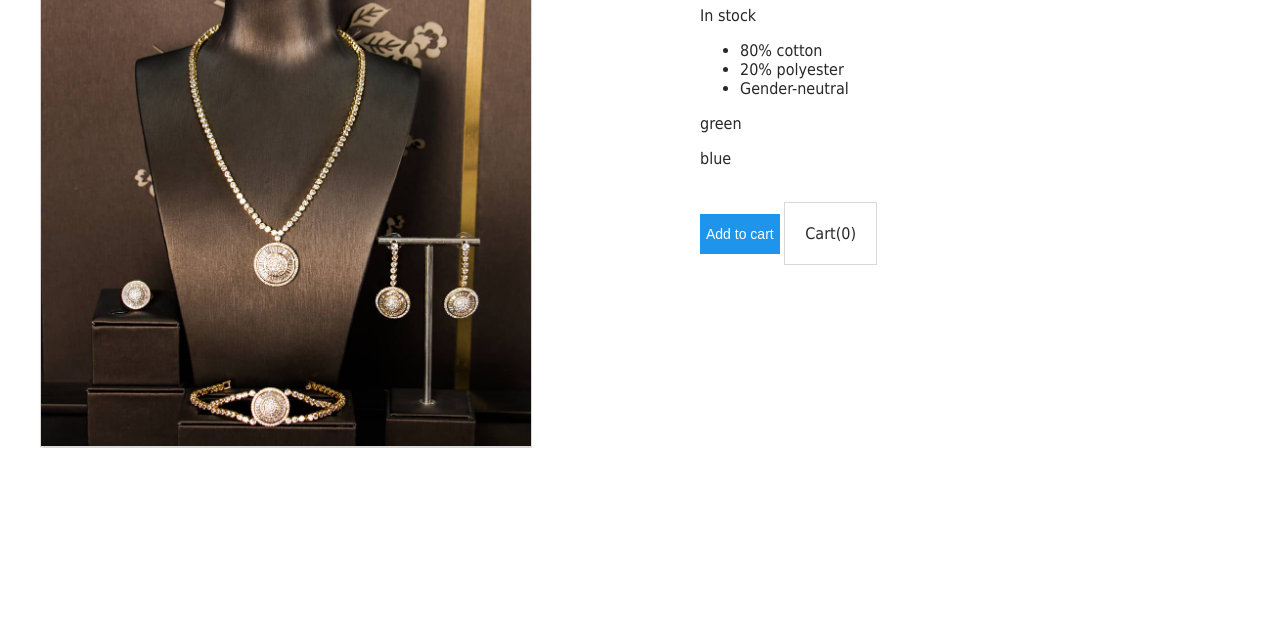
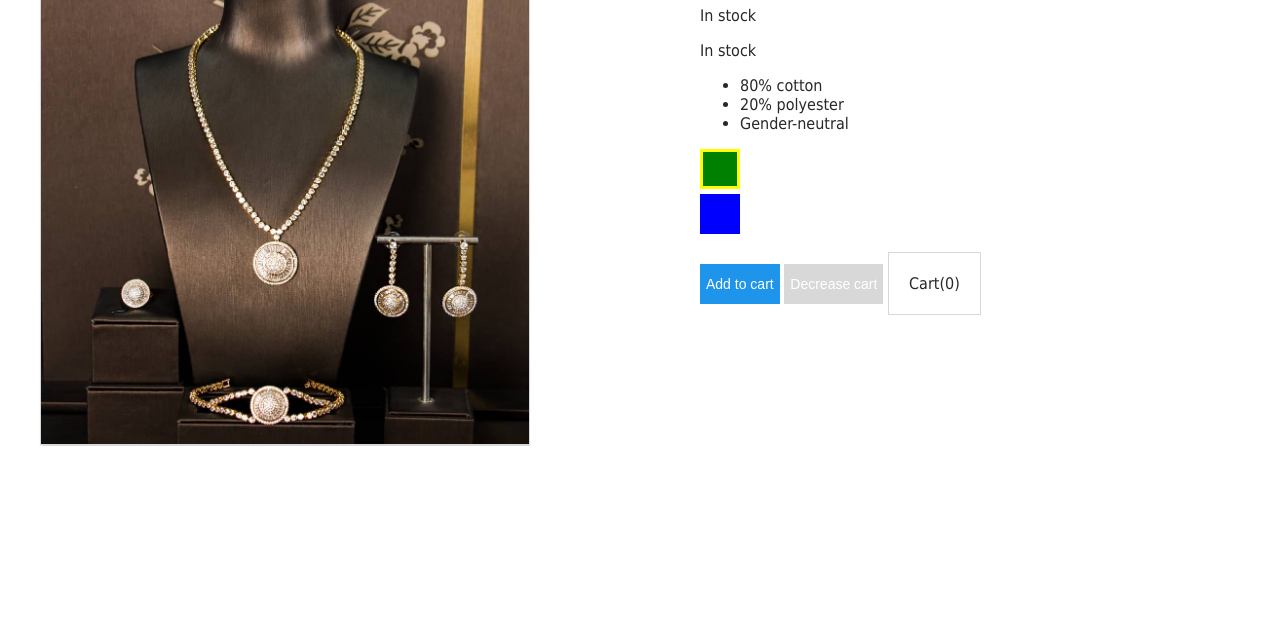
Before and after one commit to emmanueldiogu/vue-training, a plain HTML site: page index.html in a window 1280 px wide. Shown: the part 160-800 px from the top of the page. Drawn offline with nearby package versions, Linux system fonts and the light colour scheme.

Commit message:
class and style binding core vue

```diff
--- a/index.html
+++ b/index.html
@@ -17,18 +17,28 @@
 
         <h1> {{ product }}</h1>
         <span v-if="onSale">On Sale</span>
-        <p v-show="inStock" >In stock</p>
+        <p :class="{'out-of-stock':!inStock}">In stock</p>
+        <p :style="inStock ? '' : 'text-decoration: line-through'">In stock</p>
         <ul>
           <li v-for="detail in details"> {{ detail }}</li>
         </ul>
-        <div v-for="variant in variants" :key="variant.variantId">
-          <p @mouseover="updateProduct(variant.variantImage, variant.altText)"> {{ variant.variantColor }}</p>
+        <div  v-for="variant in variants"
+              :key="variant.variantId"
+              class="color-box"
+              :class="{ highlight: variant.variantImage == image.url }"
+              @mouseover="updateProduct(variant.variantImage, variant.altText)"
+              :style="{backgroundColor: variant.variantColor}">
         </div>
 
-        <button @click="addToCart">Add to cart</button>
+        <button @click="addToCart"
+        :disabled="!inStock"
+        :class="{disabledButton: !inStock}">
+          Add to cart
+        </button>
         <button
         @click="removeOne"
-        v-if="this.cart > 0"
+        :disabled="!this.cart > 0"
+        :class="{disabledButton: !this.cart > 0}"
         >
           Decrease cart
         </button>
@@ -43,7 +53,7 @@
   </div>
 
   <!-- development version, includes helpful console warnings -->
-<script src="https://cdn.jsdelivr.net/npm/vue/dist/vue.js"></script>
+  <script src="https://cdn.jsdelivr.net/npm/vue/dist/vue.js"></script>
   <script src="./main.js"></script>
 </body>
 </html>
--- a/main.js
+++ b/main.js
@@ -22,7 +22,7 @@ var app = new Vue({
         variantId: 2234,
         variantColor: "green",
         variantImage: './one.jpeg',
-        altText: "gree product"
+        altText: "green product"
       },
       {
         varientId: 2235,
@@ -42,7 +42,7 @@ var app = new Vue({
         this.cart -= 1
       }
     },
-    updateProduct: function (variantImage, altText) {
+    updateProduct: function (variantImage, altText, colorBox) {
       this.image.url = variantImage
       this.image.alts = altText
     }
--- a/style.css
+++ b/style.css
@@ -1,3 +1,6 @@
+* {
+  box-sizing: border-box;
+}
 body {
   font-family: tahoma;
   color: #282828;
@@ -77,3 +80,11 @@ textarea {
   width: 100%;
   height: 60px;
 }
+
+.out-of-stock {
+  text-decoration: line-through;
+}
+
+.highlight {
+  border: 3px solid yellow;
+}
```
